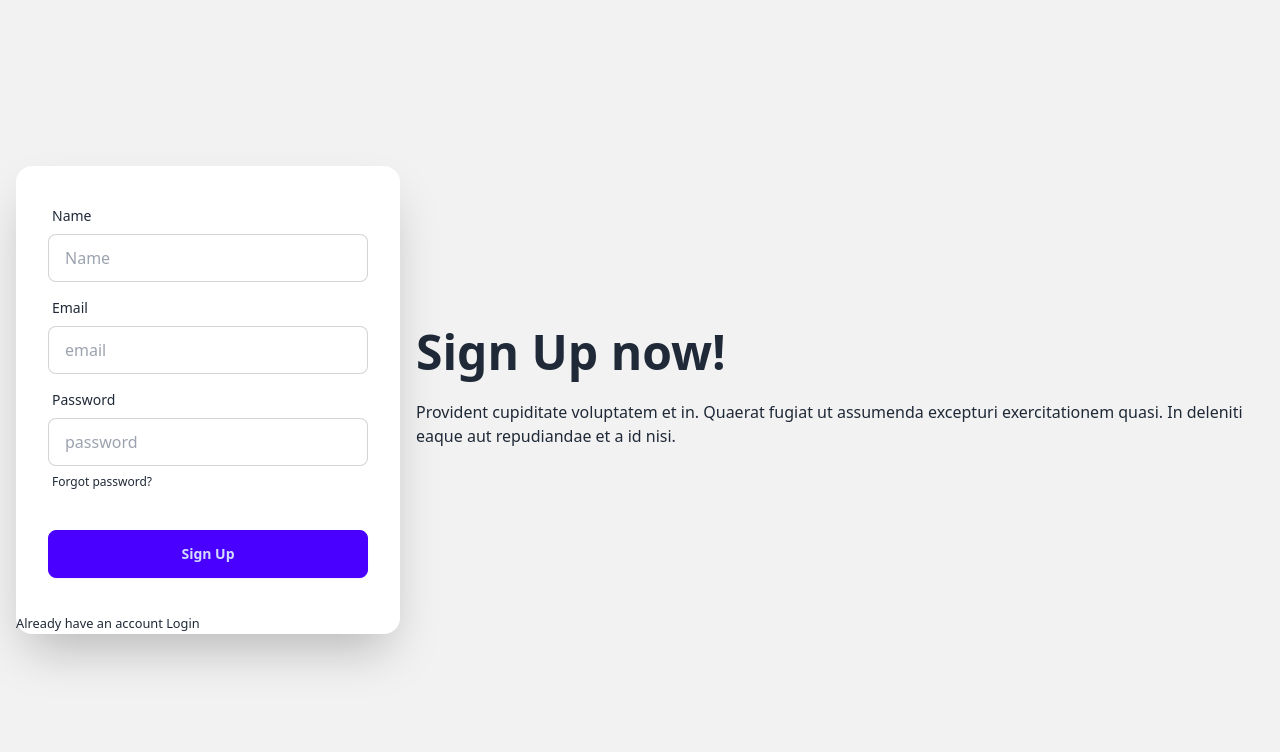
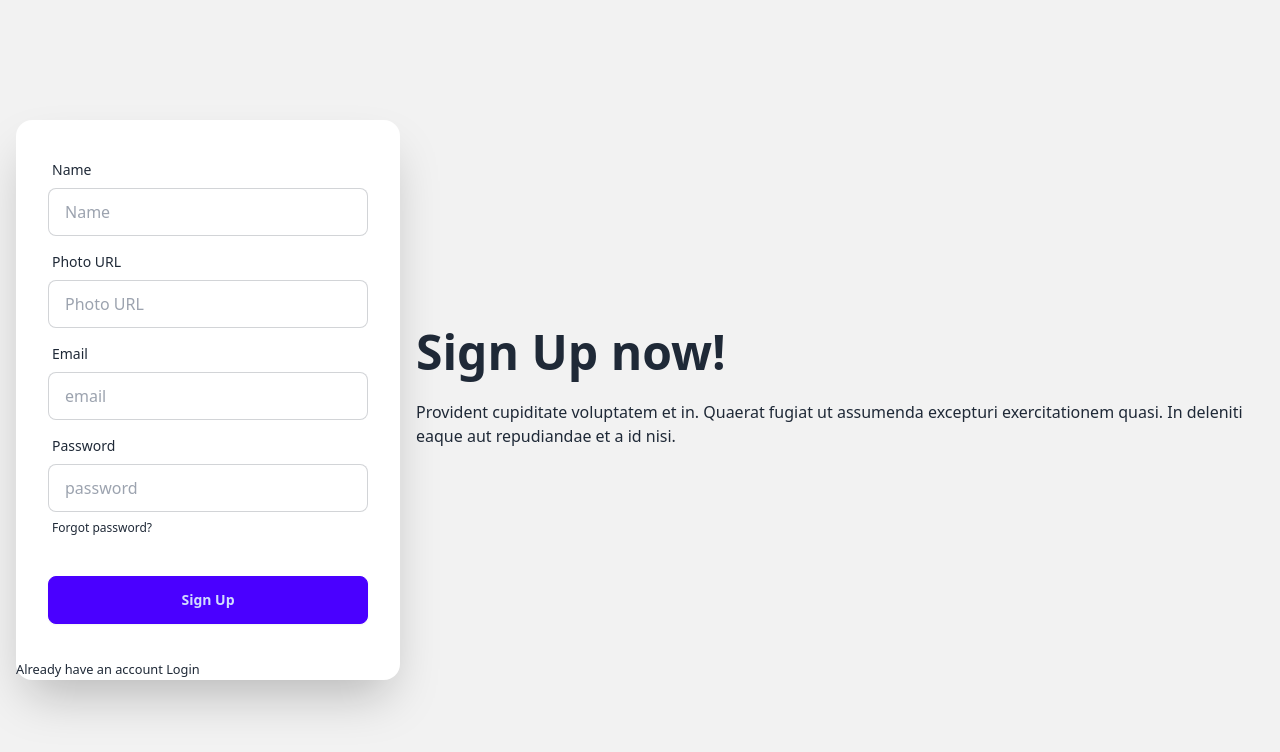
Before and after one commit to Abdullah-Az-Zahur/bistro-boss-client, a React (Vite) app: page /signup in a window 1280 px wide. Shown: the top 752 px of the page. Built offline with nearby package versions, Linux system fonts and the light colour scheme; no server answers.

Commit message:
66-9 Module Summary And Update User Profile

```diff
--- a/src/Pages/Shared/NavBar/NavBar.jsx
+++ b/src/Pages/Shared/NavBar/NavBar.jsx
@@ -25,6 +25,7 @@ const NavBar = () => {
 
       {user ? (
         <>
+          <span>{user?.displayName}</span>
           <button onClick={handleLogOut} className="btn btn-ghost">
             Logout
           </button>
--- a/src/Pages/SignUp/SignUp.jsx
+++ b/src/Pages/SignUp/SignUp.jsx
@@ -2,23 +2,41 @@ import { useContext } from "react";
 import { Helmet } from "react-helmet";
 import { useForm } from "react-hook-form";
 import { AuthContext } from "../../providers/AuthProvider";
-import { Link } from "react-router-dom";
+import { Link, useNavigate } from "react-router-dom";
+import Swal from "sweetalert2";
 
 const SignUp = () => {
   const {
     register,
     handleSubmit,
+    reset,
 
     formState: { errors },
   } = useForm();
 
-  const { createUser } = useContext(AuthContext);
+  const { createUser, updateUserProfile } = useContext(AuthContext);
+  const navigate = useNavigate();
 
   const onSubmit = (data) => {
     console.log(data);
     createUser(data.email, data.password).then((result) => {
       const loggedUser = result.user;
       console.log(loggedUser);
+      updateUserProfile(data.name, data.photoURl)
+        .then(() => {
+          console.log("User profile update");
+          reset();
+
+          Swal.fire({
+            position: "top-end",
+            icon: "success",
+            title: "User Create Successfully",
+            showConfirmButton: false,
+            timer: 1500,
+          });
+          navigate("/");
+        })
+        .catch((error) => console.error(error));
     });
   };
 
@@ -39,6 +57,7 @@ const SignUp = () => {
           </div>
           <div className="card bg-base-100 w-full max-w-sm shrink-0 shadow-2xl">
             <form onSubmit={handleSubmit(onSubmit)} className="card-body">
+              {/* name  */}
               <div className="form-control">
                 <label className="label">
                   <span className="label-text">Name</span>
@@ -55,6 +74,25 @@ const SignUp = () => {
                   <span className="text-red-600">Name is required</span>
                 )}
               </div>
+
+              {/* Photo URL */}
+              <div className="form-control">
+                <label className="label">
+                  <span className="label-text">Photo URL</span>
+                </label>
+                <input
+                  {...register("photoURL", { required: true })}
+                  type="text"
+                  placeholder="Photo URL"
+                  className="input input-bordered"
+                  // required
+                />
+                {errors.photoURL && (
+                  <span className="text-red-600">Photo URL is required</span>
+                )}
+              </div>
+
+              {/* Email */}
               <div className="form-control">
                 <label className="label">
                   <span className="label-text">Email</span>
@@ -119,7 +157,11 @@ const SignUp = () => {
                 />
               </div>
             </form>
-            <p><small>Already have an account <Link to='/login'>Login</Link></small></p>
+            <p>
+              <small>
+                Already have an account <Link to="/login">Login</Link>
+              </small>
+            </p>
           </div>
         </div>
       </div>
--- a/src/providers/AuthProvider.jsx
+++ b/src/providers/AuthProvider.jsx
@@ -6,6 +6,7 @@ import {
   onAuthStateChanged,
   signInWithEmailAndPassword,
   signOut,
+  updateProfile,
 } from "firebase/auth";
 import { app } from "../firebase/firebase.config";
 
@@ -31,6 +32,13 @@ const AuthProvider = ({ children }) => {
     return signOut(auth);
   };
 
+  const updateUserProfile = (name, photo) => {
+    return updateProfile(auth.currentUser, {
+      displayName: name,
+      photoURL: photo,
+    });
+  };
+
   useEffect(() => {
     const unsubscribe = onAuthStateChanged(auth, (currentUser) => {
       setUser(currentUser);
@@ -49,6 +57,7 @@ const AuthProvider = ({ children }) => {
     createUser,
     signIn,
     logOut,
+    updateUserProfile,
   };
 
   return (
```
